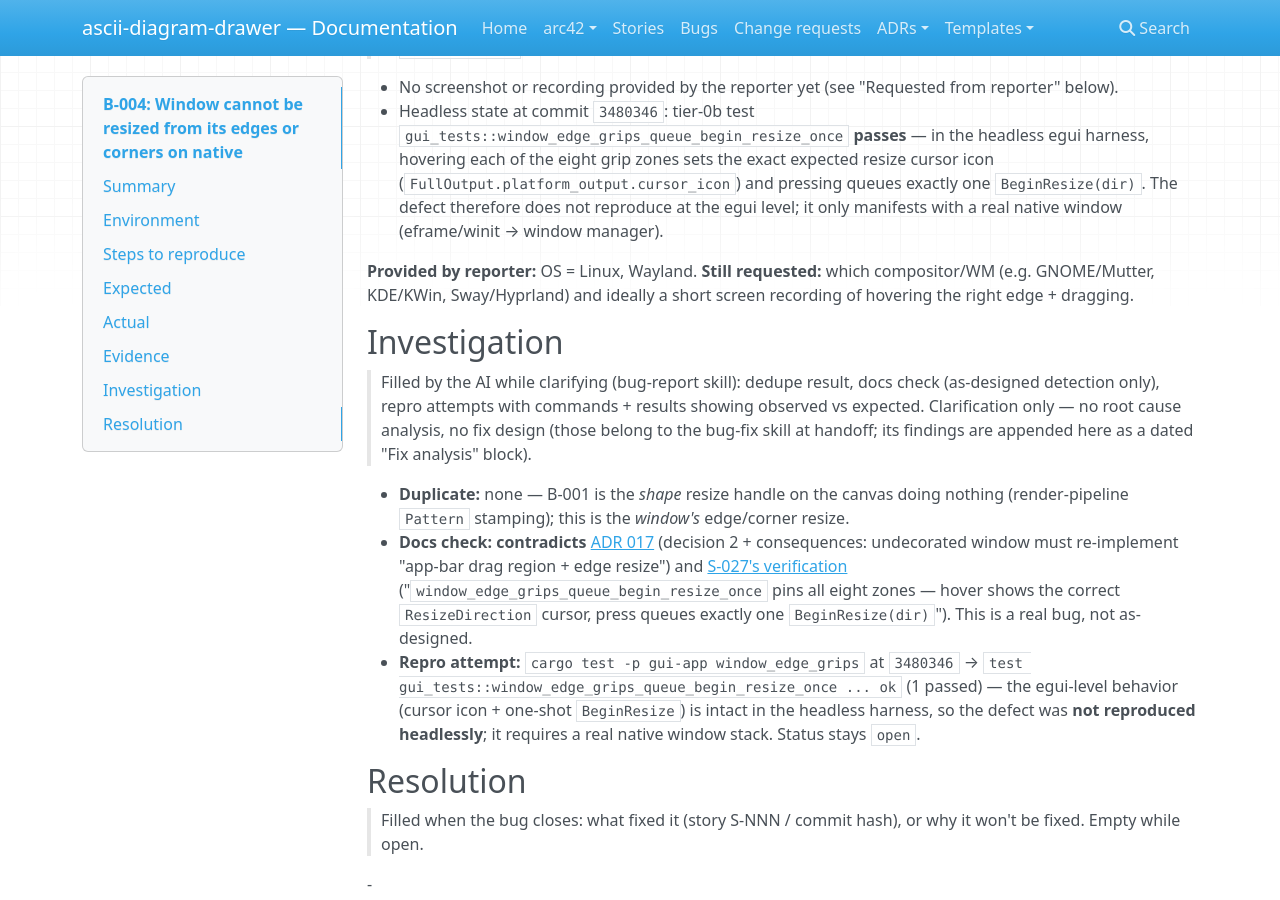
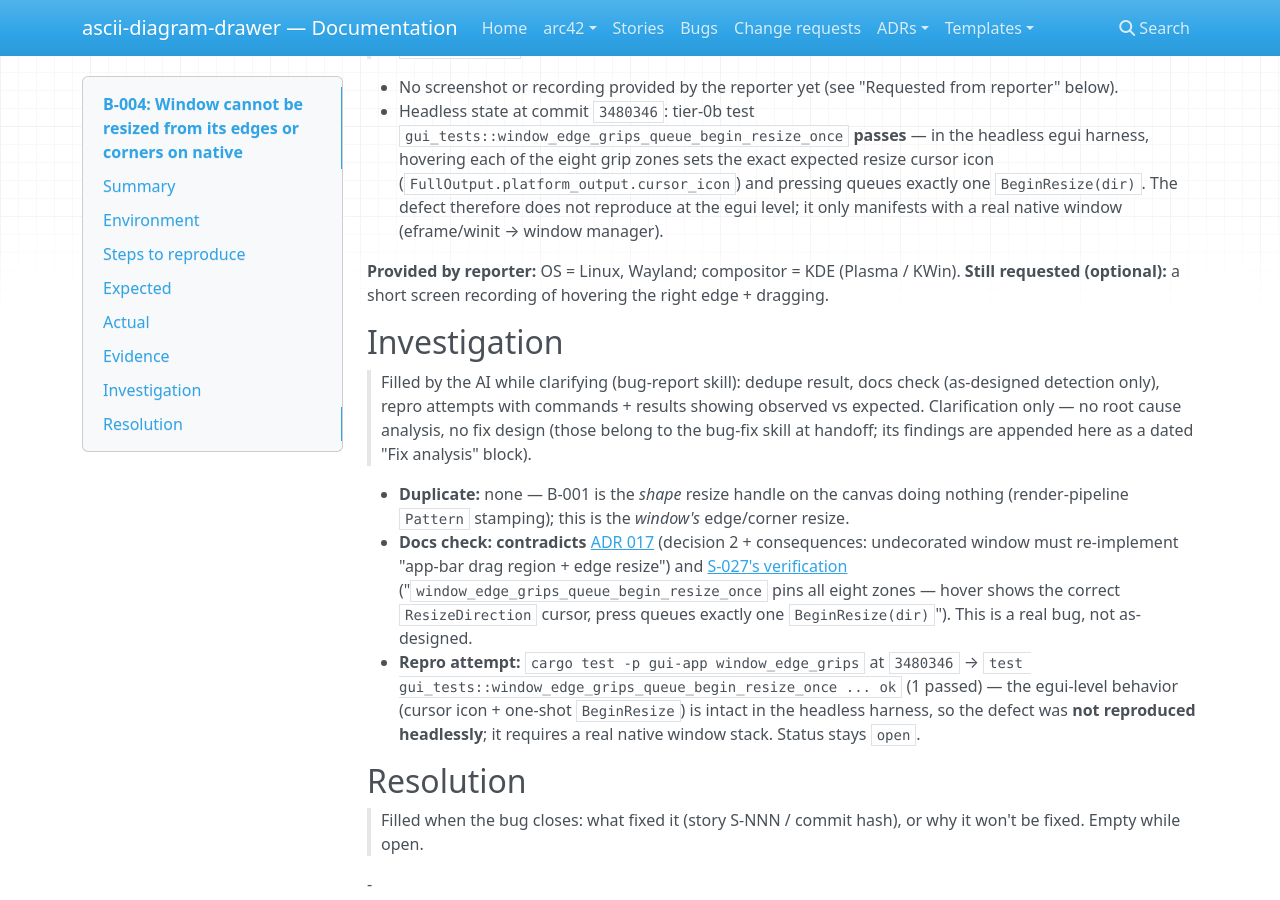
Before and after one commit to Reto411/ascii-diagram-drawer, an MkDocs documentation site: the page built from doc/bugs/B-004-window-edge-resize-not-working.md, in a window 1280 px wide and 900 px high, scrolled down 1217 px. Built offline with MkDocs 1.6.1, drawn with Linux system fonts in a browser that asks for light colours; nearby versions of some CDN libraries; some of the changed text lies outside the part shown.

Commit message:
bug(B-004): record compositor — KDE Plasma / KWin

```diff
--- a/doc/bugs/B-004-window-edge-resize-not-working.md
+++ b/doc/bugs/B-004-window-edge-resize-not-working.md
@@ -17,7 +17,7 @@ On the native build, the window cannot be resized by dragging its edges or corne
 
 | | |
 |---|---|
-| OS | Linux, Wayland (compositor/WM not specified — relevant because undecorated-window resize goes through winit → compositor) |
+| OS | Linux, Wayland — KDE Plasma / KWin (undecorated-window resize goes through winit → compositor, so this matters) |
 | Target | native |
 | Commit | `3480346` |
 | Other | none provided |
@@ -43,7 +43,7 @@ The cursor stays the default arrow — no resize symbol appears on the right edg
 - No screenshot or recording provided by the reporter yet (see "Requested from reporter" below).
 - Headless state at commit `3480346`: tier-0b test `gui_tests::window_edge_grips_queue_begin_resize_once` **passes** — in the headless egui harness, hovering each of the eight grip zones sets the exact expected resize cursor icon (`FullOutput.platform_output.cursor_icon`) and pressing queues exactly one `BeginResize(dir)`. The defect therefore does not reproduce at the egui level; it only manifests with a real native window (eframe/winit → window manager).
 
-**Provided by reporter:** OS = Linux, Wayland. **Still requested:** which compositor/WM (e.g. GNOME/Mutter, KDE/KWin, Sway/Hyprland) and ideally a short screen recording of hovering the right edge + dragging.
+**Provided by reporter:** OS = Linux, Wayland; compositor = KDE (Plasma / KWin). **Still requested (optional):** a short screen recording of hovering the right edge + dragging.
 
 ## Investigation
 
```
